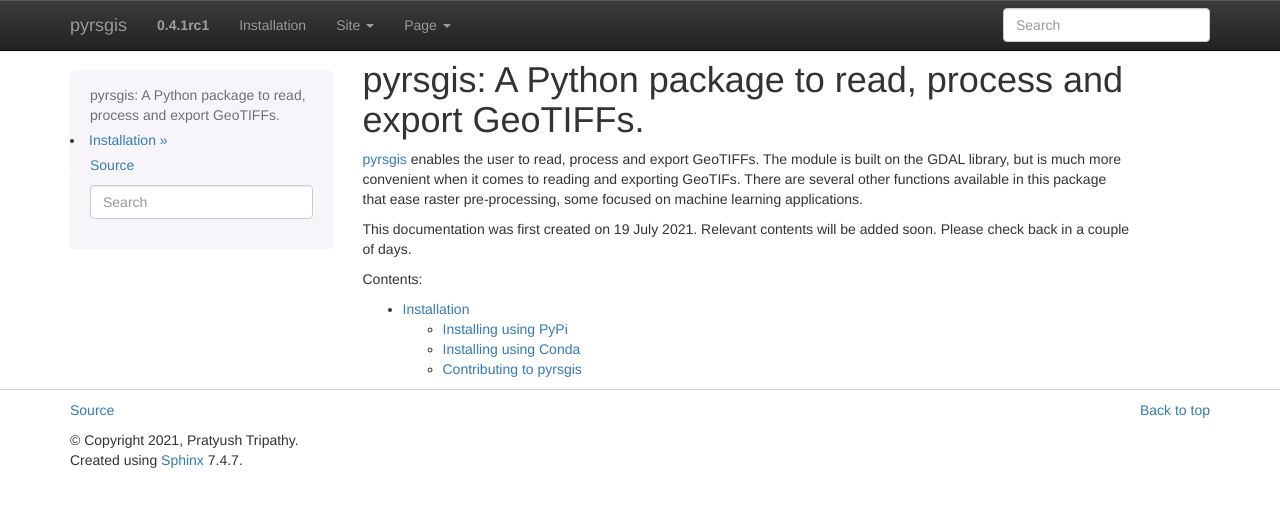
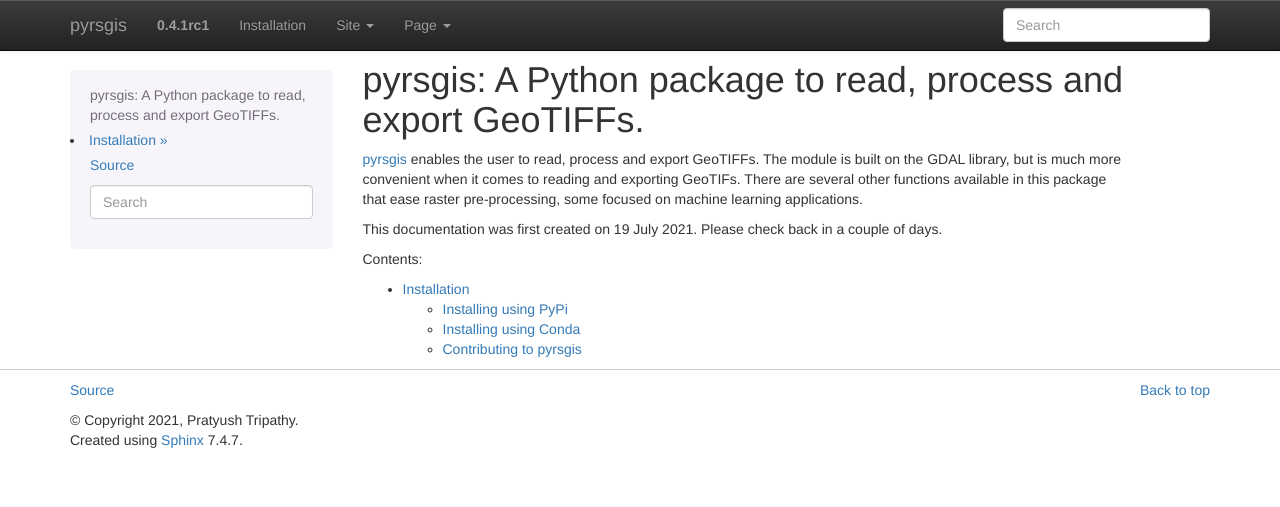
Before and after one commit to PratyushTripathy/pyrsgis, a Sphinx documentation site: the page built from docs/index.rst, in a window 1280 px wide. Shown: the top 507 px of the page. Built offline with Sphinx 7.4.7, drawn with Linux system fonts in a browser that asks for light colours; pages that are not in the unit, such as notebooks, are missing from menus.

Commit message:
Update index.rst

```diff
--- a/docs/index.rst
+++ b/docs/index.rst
@@ -10,8 +10,8 @@
 other functions available in this package that ease raster pre-processing,
 some focused on machine learning applications.
 
-This documentation was first created on 19 July 2021. Relevant contents
-will be added soon. Please check back in a couple of days.
+This documentation was first created on 19 July 2021. Please check back
+in a couple of days.
 
 
 .. toctree::
```
